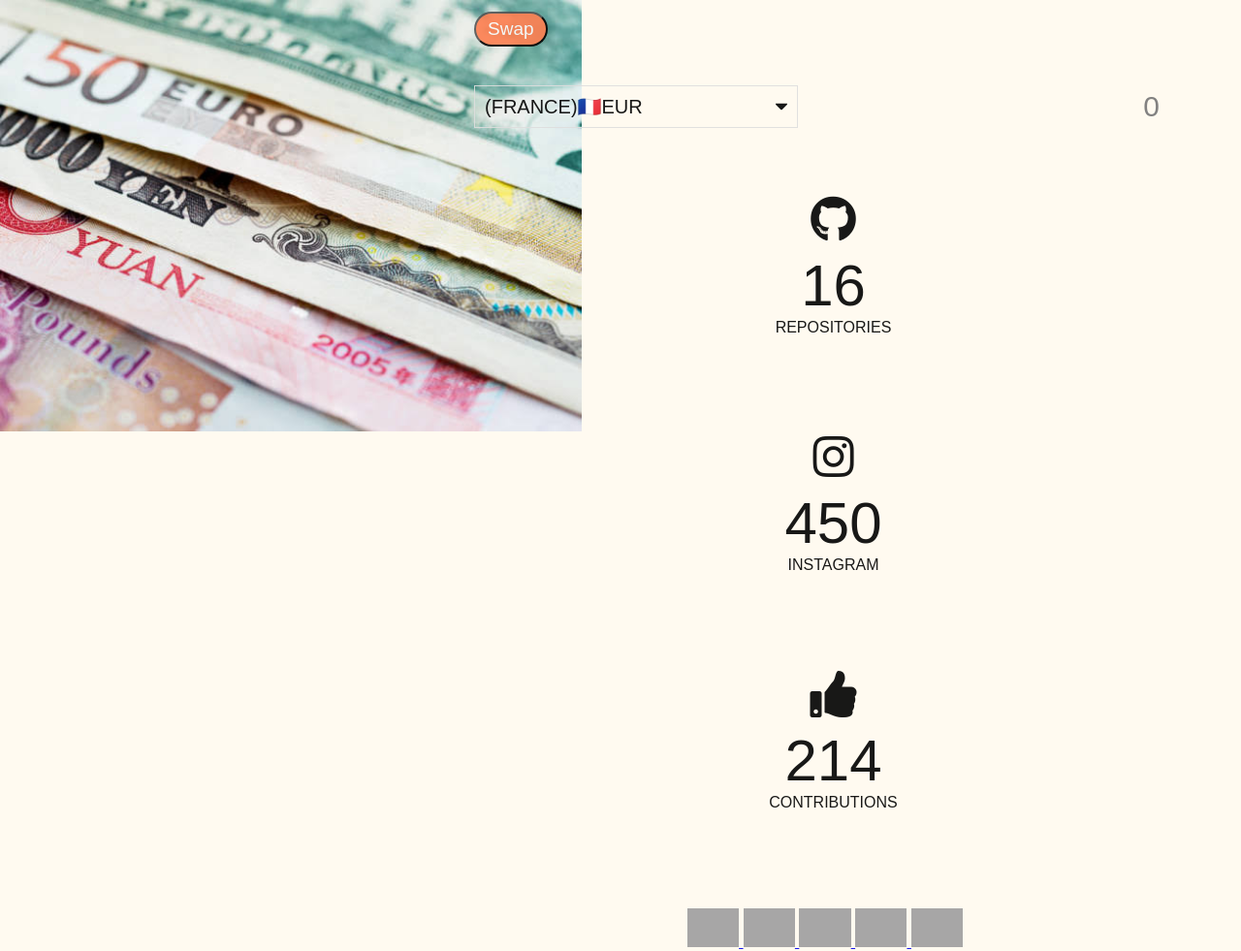
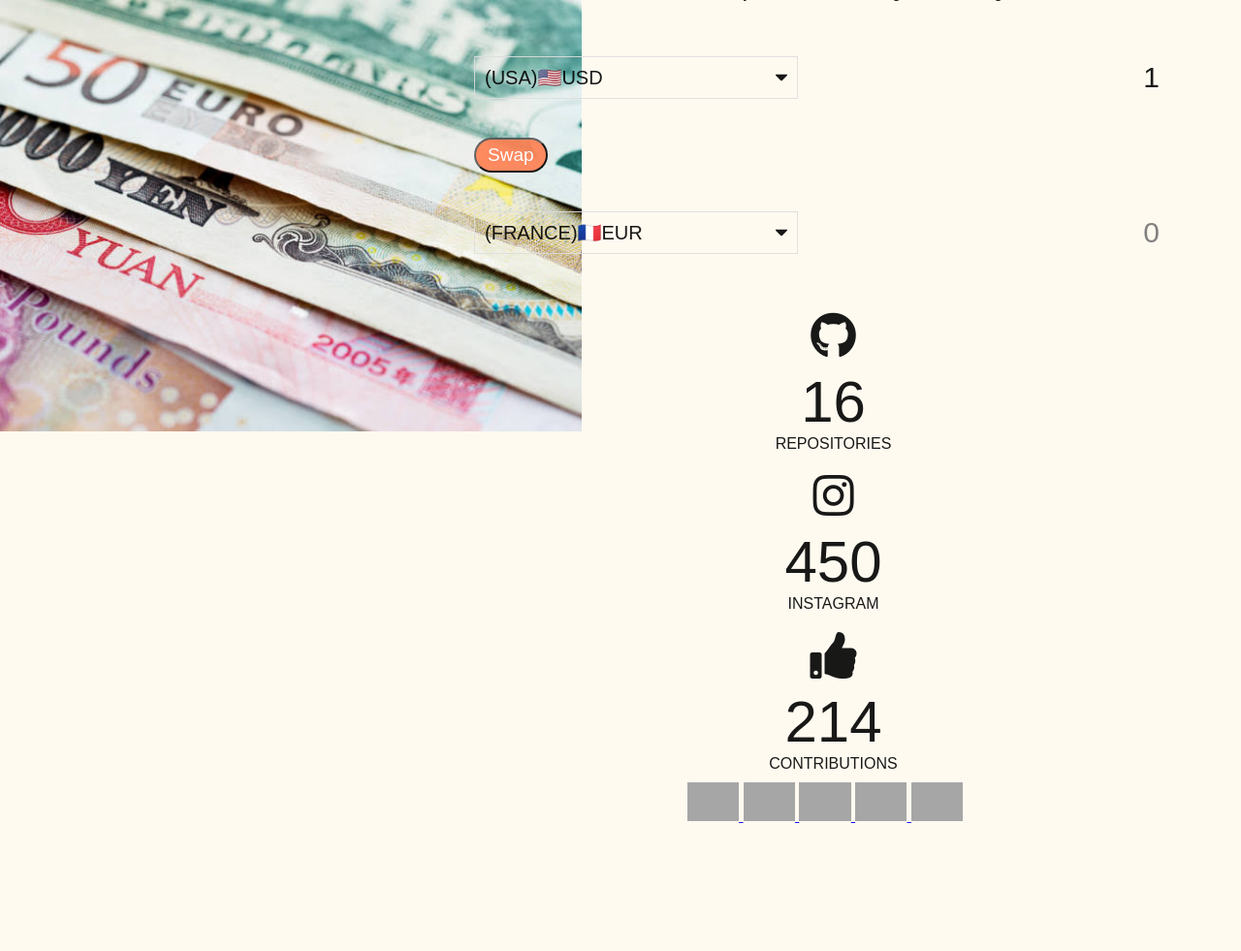
Before and after one commit to Anshluthra1/currencyexchange, a PHP site: page / in a window 1280 px wide. Shown: the whole page at 97% size. After the commit the page ends 849 px from the top, so only its background shows below. Run offline with PHP 8.4, Linux system fonts and the light colour scheme; some libraries are stand-ins or nearby versions; grey boxes are pictures that could not be loaded.

Commit message:
Update style2.css

```diff
--- a/style2.css
+++ b/style2.css
@@ -11,9 +11,9 @@
   flex-direction: column;
   justify-content: center;
   text-align: center;
-  margin: 30px 50px;
+  margin: 20px 50px;
   margin-left:67px;
-  margin-bottom:100px;
+  margin-bottom:10px;
 }
 
 .counter {
```
